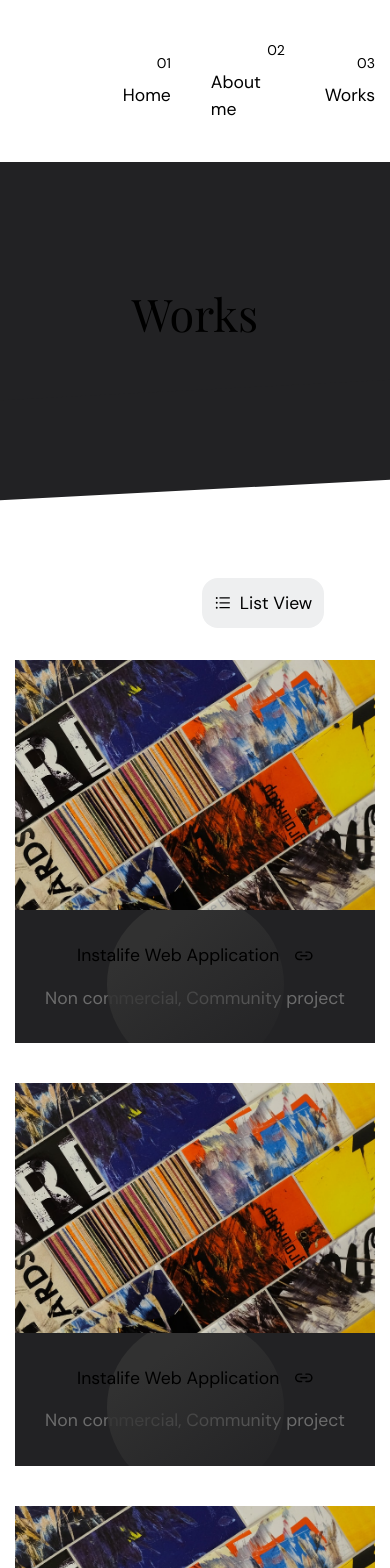
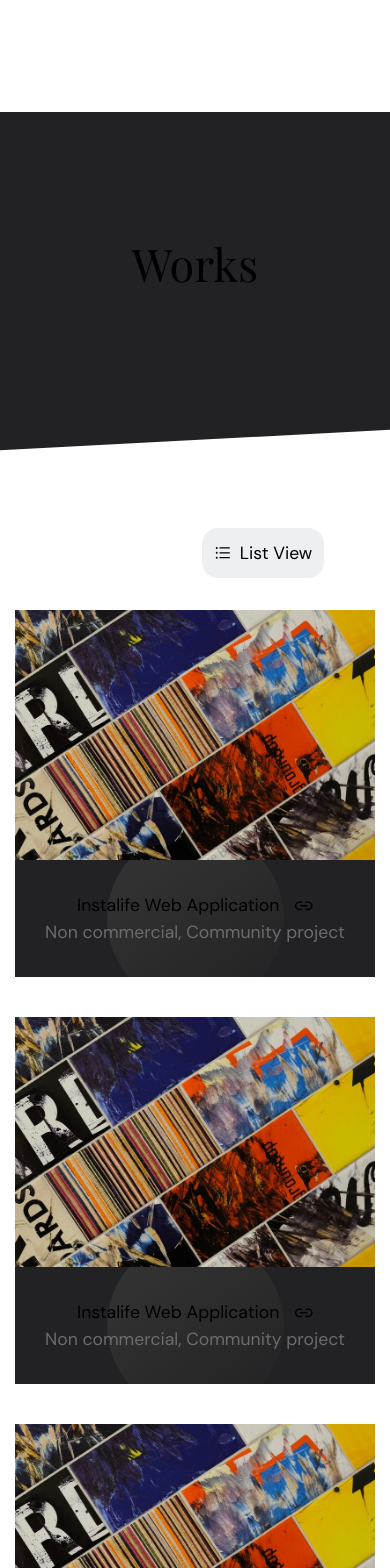
Before and after one commit to Eonsinde/me_folio_next_frontend, a Next.js app: page /works in a window 390 px wide. Shown: the top 1568 px of the page. Built offline with nearby package versions, Linux system fonts and the light colour scheme; a web font is replaced by a local one.

Commit message:
Recent Changes

```diff
--- a/components/Navbar/NavLink.tsx
+++ b/components/Navbar/NavLink.tsx
@@ -1,20 +1,23 @@
 import Link from 'next/link';
 
 export interface ILink {
-  label: String;
+  label: String
   href: String
 }
 
 type Props = {
-  link: ILink;
-  count: number;
+  link: ILink
+  count: number
+  className?: string
+  onClick?: any
 }
 
-const NavLink = ({ link, count }: Props) => {
+const NavLink = ({ link, count, className, onClick }: Props) => {
   return (
     <Link
       href={`${link.href}`}
-      className="flex flex-col space-y-2 items-end justify-center"
+      onClick={onClick ? onClick : () => {}}
+      className={`flex flex-col space-y-2 items-end justify-center ${className ? className : ''}`}
     >
       <small>0{count}</small>
       <p>{link.label}</p>
--- a/components/Navbar/Navbar.module.css
+++ b/components/Navbar/Navbar.module.css
@@ -1,35 +1,41 @@
-.root {
-  @apply sticky top-0 bg-primary z-40 transition-all duration-150;
-  min-height: 74px;
+.navToggler{
+  @apply flex flex-col md:hidden relative h-4 w-8 justify-between;
 }
 
-.nav {
-  @apply relative flex flex-row justify-between py-4 md:py-4;
+.navToggler::before,
+.navToggler::after {
+  content: "";
+  @apply h-[0.2rem] w-full bg-white left-0 transition-transform ease-in duration-300;
 }
 
-.navMenu {
-  @apply hidden ml-6 space-x-4 lg:block;
+.navToggler::before {
+  /* @apply top-0; */
 }
 
-.link {
-  @apply inline-flex items-center leading-6
-  transition ease-in-out duration-75 cursor-pointer
-  text-accent-5;
+.navToggler::after {
+  /* @apply bottom-0; */
 }
 
-.link:hover {
-  @apply text-accent-9;
+.navOpen{
+  @apply justify-center;
 }
 
-.link:focus {
-  @apply outline-none text-accent-8;
+.navOpen::before,
+.navOpen::after {
+  content: "";
+  @apply absolute;
 }
 
-.logo {
-  @apply cursor-pointer rounded-full border transform duration-100 ease-in-out;
+.navOpen::before {
+  /* @apply top-0; */
+  transform: rotateZ(45deg);
+}
 
-  &:hover {
-    @apply shadow-md;
-    transform: scale(1.05);
-  }
+.navOpen::after {
+  /* @apply bottom-0; */
+  transform: rotateZ(-45deg);
 }
+
+.mobileNav {
+  background: rgb(14, 14, 14);
+}
--- a/components/Navbar/Navbar.tsx
+++ b/components/Navbar/Navbar.tsx
@@ -1,5 +1,9 @@
+import { useState } from 'react';
 import Link from 'next/link';
+import { AnimatePresence, motion } from "framer-motion"
+import cn from 'clsx'
 import NavLink, { ILink } from './NavLink';
+import styles from "./Navbar.module.css";
 
 
 type Props = {
@@ -7,18 +11,46 @@ type Props = {
 }
 
 export default function Navbar({ links }: Props) {
+  const [navOpen, setNavOpen] = useState<boolean>(false);
+
   return (
     <nav className='text-[1.1rem] py-10'>
       <div className="app-container">
         <div className='flex items-center justify-between'>
-          <div className="">
+          <div className='z-20 basis-full md:basis-auto flex items-center justify-between'>
             <Link href="/" className="text-white text-2xl font-bold">Eonsinde</Link>
+            <button onClick={() => setNavOpen(prevState => !prevState)} className={cn(styles.navToggler, navOpen && styles.navOpen)}>
+            </button>
           </div>
-          <div className="flex items-center justify-center space-x-10">
+          <div className="hidden md:flex items-center justify-center space-x-10">
             {
               links?.map((link, index) => <NavLink key={index} link={link} count={index+1} />)
             }
           </div>
+
+          <AnimatePresence>
+            {/* mobile side nav */}
+            {navOpen && (
+              <div className={cn(styles.mobileNav, "fixed top-0 left-0 z-10 h-screen w-screen overflow-hidden shadow-lg")}>
+                <motion.div
+                  initial={{ y: 200, opacity: 0 }}
+                  animate={{ y: 0, opacity: 1 }}
+                  exit={{ y: 200, opacity: 0 }}
+                  className="app-container h-full flex flex-col justify-center space-y-6"
+                >
+                  {links?.map((link:ILink, index:number) => (
+                    <NavLink
+                      key={index}
+                      link={link}
+                      count={index+1}
+                      onClick={() => setNavOpen(false)}
+                      className="text-[3.2rem] sm:text-[4rem] uppercase cursor-pointer font-semibold"
+                    />
+                  ))}
+                </motion.div>
+              </div>
+            )}
+          </AnimatePresence>
         </div>
       </div>
     </nav>
--- a/components/shapes/Circle.tsx
+++ b/components/shapes/Circle.tsx
@@ -10,8 +10,8 @@ export default function Circle({ className }: Props) {
             <circle r="88.5" transform="matrix(-1 0 0 1 88.5 88.5)" fill="url(#paint0_linear_26_123)"/>
             <defs>
                 <linearGradient id="paint0_linear_26_123" x1="133.197" y1="20.1136" x2="26.3712" y2="167.614" gradientUnits="userSpaceOnUse">
-                    <stop stop-color="#313131"/>
-                    <stop offset="1" stop-color="#303030" stop-opacity="0"/>
+                    <stop stopColor="#313131"/>
+                    <stop offset="1" stopColor="#303030" stopOpacity="0"/>
                 </linearGradient>
             </defs>
         </svg>
--- a/package.json
+++ b/package.json
@@ -12,8 +12,10 @@
     "@types/node": "18.11.13",
     "@types/react": "18.0.26",
     "@types/react-dom": "18.0.9",
+    "clsx": "^1.2.1",
     "eslint": "8.29.0",
     "eslint-config-next": "13.0.6",
+    "framer-motion": "^9.0.4",
     "next": "13.0.6",
     "react": "18.2.0",
     "react-dom": "18.2.0",
--- /dev/null
+++ b/pages/404.tsx
@@ -0,0 +1,16 @@
+import Layout from "@components/Layout";
+import { VscBracketError } from "react-icons/vsc"
+import { motion } from "framer-motion"
+
+
+export default function Custom404() {
+    return <section className='h-[59.3vh] flex items-center justify-center'>
+        <div className="flex flex-col items-center justify-center space-y-4">
+            <VscBracketError className="text-[12em]" />
+            <h1 className="text-4xl font-semibold">{`<h1 404 Error 😢 </H1`}</h1>
+            <p>{`<p> You have made a request to a non-existent route </`}</p>
+        </div>
+    </section>
+}
+
+Custom404.Layout = Layout;
--- a/pages/index.tsx
+++ b/pages/index.tsx
@@ -38,7 +38,7 @@ export default function Home() {
               <div className="relative hidden md:flex items-center justify-end">
                 <div className="bg-app-dark rounded-full">
                   <Image
-                    className="z-10"
+                    className="z-0"
                     src="/images/avatar.png"
                     height={315}
                     width={315}
@@ -72,7 +72,7 @@ export default function Home() {
             </div>
             <div className="basis-5/12 flex items-center justify-start md:justify-end">
               <Image
-                className="z-10"
+                className="z-0"
                 src="/images/computer_code.jfif"
                 height={400}
                 width={400}
@@ -97,7 +97,7 @@ export default function Home() {
                   <div key={work} className="single-work flex flex-col md:even:flex-row md:odd:flex-row-reverse">
                     <div className="md:basis-4/12 h-[250px] md:h-auto relative">
                       <Image
-                            className="z-10 object-cover"
+                        className="z-0 object-cover"
                         src="/images/works/work1.jfif"
                         fill
                         sizes="(max-width: 768px) w-full,
@@ -106,16 +106,16 @@ export default function Home() {
                         alt="avatar"
                       />
                     </div>
-                    <div className="basis-full md:basis-8/12 flex flex-col items-center justify-center space-y-4 bg-app-dark relative overflow-hidden py-8 md:py-16 px-5">
-                        <div className="z-10">
+                    <div className="basis-full md:basis-8/12 flex flex-col items-center justify-center bg-app-dark relative overflow-hidden py-8 md:py-16 px-5">
+                      <div className="z-[5] flex flex-col items-center justify-center">
                         <div className="">
                           <Link href="/" className="flex items-center space-x-4">
                             <h3 className="">Instalife Web Application</h3>
                             <FiLink2 className="" />
                           </Link>
                         </div>
+                        <p className="text-[#6C6C6C] text-center md:text-left">Non commercial, Community project</p>
                       </div>
-                        <p className="text-[#6C6C6C] text-center md:text-left">Non commercial, Community project</p>
                       <Circle className='absolute' />
                     </div>
                   </div>
--- a/pages/works.tsx
+++ b/pages/works.tsx
@@ -2,6 +2,7 @@ import { useState } from 'react'
 import Head from 'next/head'
 import Image from 'next/image'
 import Link from 'next/link'
+import { AnimatePresence, motion } from "framer-motion"
 import Layout from '@components/Layout'
 import Circle from '@components/shapes/Circle'
 import { BsFillGridFill } from 'react-icons/bs'
@@ -46,12 +47,12 @@ export default function Works({}: Props) {
                             <p>List View</p>
                         </button>
                     </div>
-                    <div className="flex flex-col space-y-10 ">
+                    <div className={` ${viewState === "list" ? "flex flex-col space-y-10" : "grid grid-cols-1 md:grid-cols-2 lg:grid-cols-3 xl:grid-cols-3 gap-4"}`}>
                         {works.map(work => (
-                            <div key={work} className="single-work flex flex-col md:even:flex-row md:odd:flex-row-reverse">
-                                <div className="md:basis-4/12 h-[250px] md:h-auto relative">
+                            <div key={work} className={`single-work flex ${viewState === "list" ? "flex-col md:even:flex-row md:odd:flex-row-reverse" : "flex-col"}`}>
+                                <div className={`${viewState === "list" ? "md:basis-4/12 h-[250px] md:h-auto" : "h-[250px]"}  relative`}>
                                     <Image
-                                        className="z-10 object-cover"
+                                        className="z-0 object-cover"
                                         src="/images/works/work1.jfif"
                                         fill
                                         sizes="(max-width: 768px) w-full,
@@ -60,16 +61,16 @@ export default function Works({}: Props) {
                                         alt="avatar"
                                     />
                                 </div>
-                                <div className="basis-full md:basis-8/12 flex flex-col items-center justify-center space-y-4 bg-app-dark relative overflow-hidden py-8 md:py-16 px-5">
-                                    <div className="z-10">
+                                <div className={`${viewState === "list" ? "basis-full md:basis-8/12" : ""} flex flex-col items-center justify-center bg-app-dark relative overflow-hidden ${viewState === "list" ? "py-8 md:py-16 px-5" : "py-8 px-5"}`}>
+                                    <div className="z-[5] flex flex-col items-center justify-center">
                                         <div className="">
                                             <Link href="/" className="flex items-center space-x-4">
                                                 <h3 className="">Instalife Web Application</h3>
                                                 <FiLink2 className="" />
                                             </Link>
                                         </div>
+                                        <p className="text-[#6C6C6C] text-center">Non commercial, Community project</p>
                                     </div>
-                                    <p className="text-[#6C6C6C] text-center md:text-left">Non commercial, Community project</p>
                                     <Circle className='absolute' />
                                 </div>
                             </div>
```
Also changed, not shown: 1 other file (tests, documents, lock files or other folders). Lines whose indentation alone changed are shown as unchanged.
